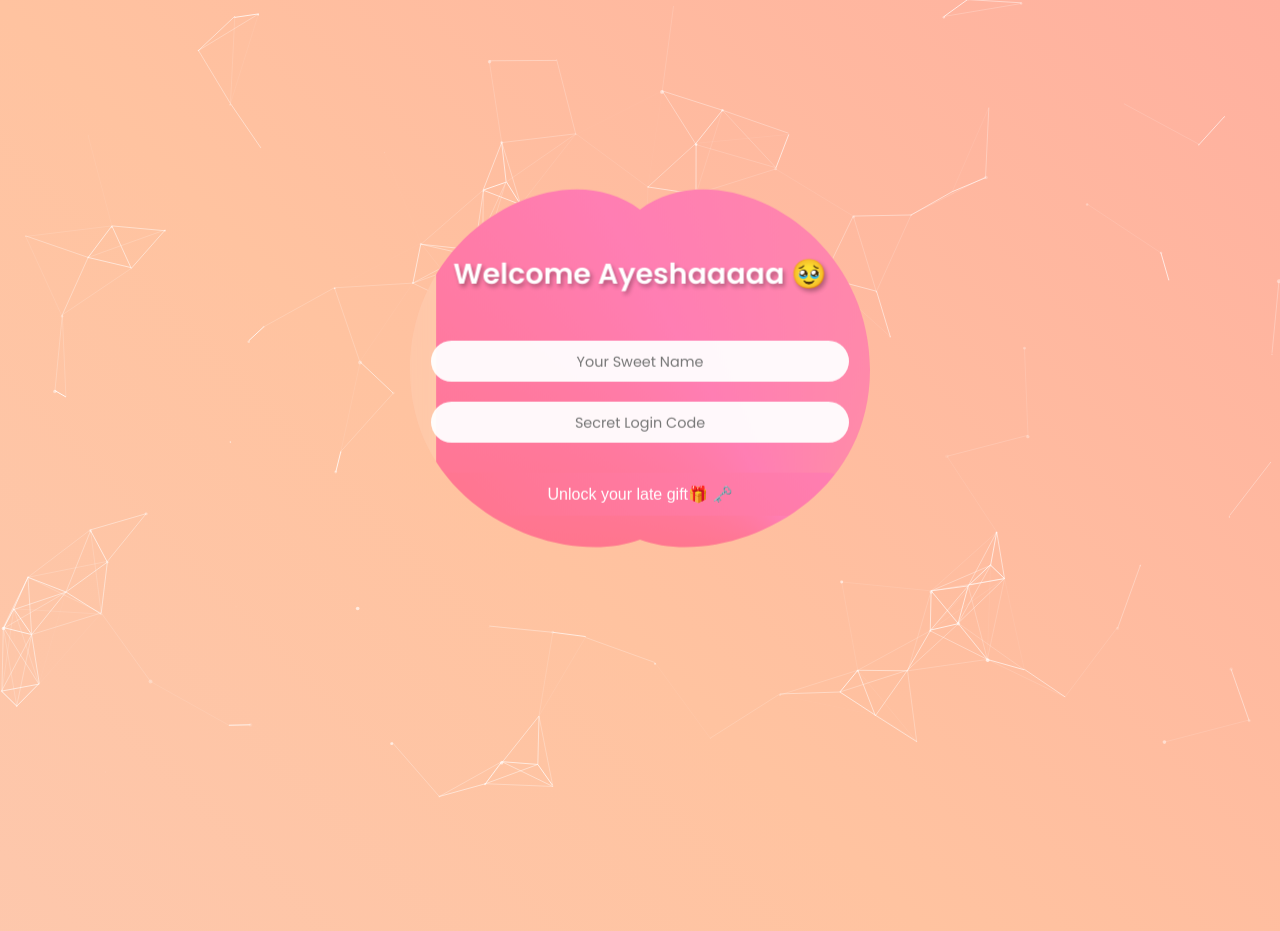
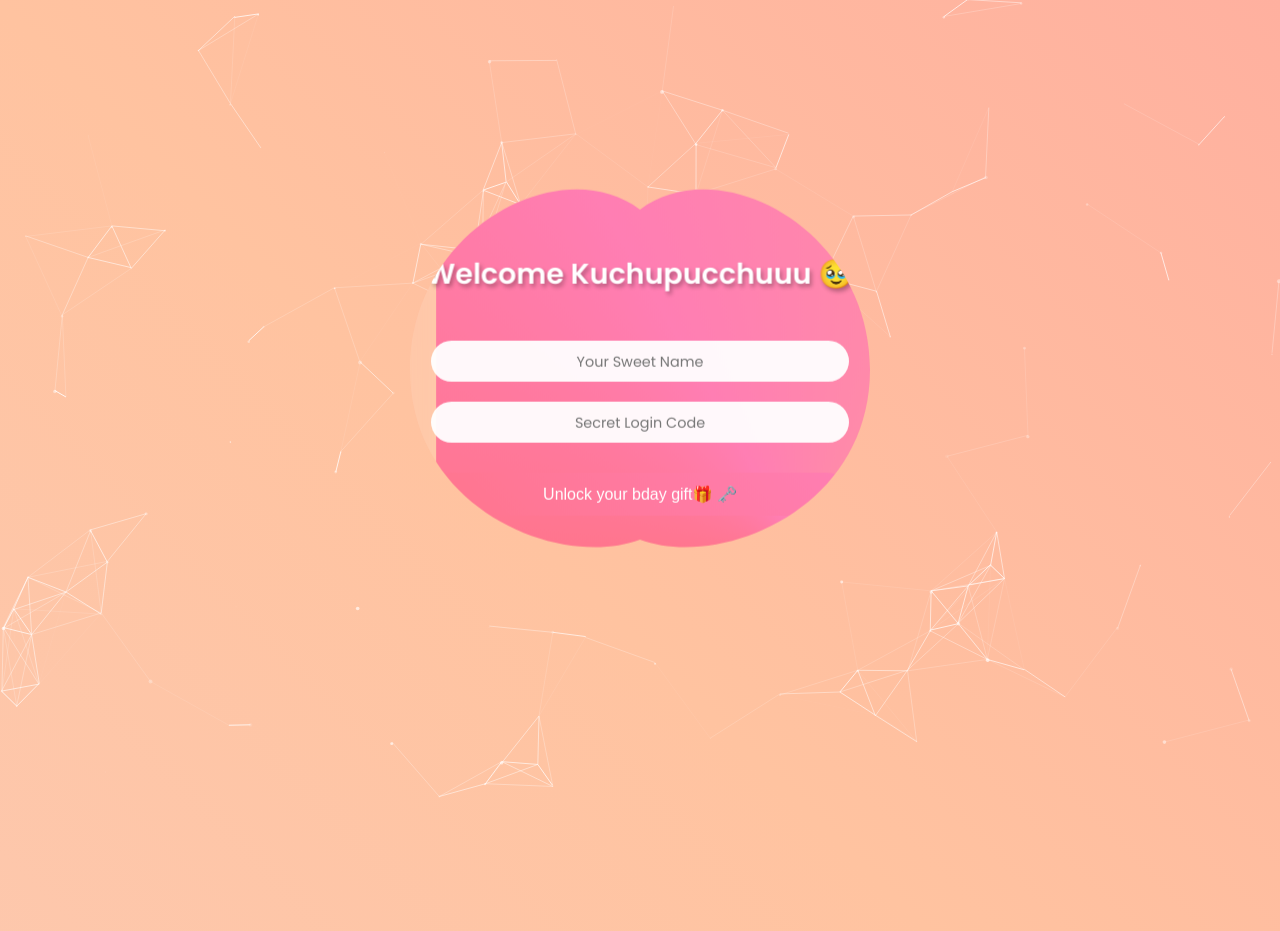
Before and after one commit to Realnihali/birthday, a website: page caramellemachiato-main/index.html in a window 1280 px wide. Drawn offline with nearby package versions, Linux system fonts and the light colour scheme.

Commit message:
Update index.html

```diff
--- a/caramellemachiato-main/index.html
+++ b/caramellemachiato-main/index.html
@@ -3,7 +3,7 @@
 <head>
   <meta charset="UTF-8" />
   <meta name="viewport" content="width=device-width, initial-scale=1.0"/>
-  <title>Love Login by Bihal</title>
+  <title>Love Login by Affu</title>
   <link href="https://fonts.googleapis.com/css2?family=Poppins:wght@300;400;600&display=swap" rel="stylesheet">
   <script src="https://cdn.jsdelivr.net/npm/particles.js@2.0.0/particles.min.js"></script>
   <style>
@@ -253,7 +253,7 @@
   <div class="heart-container">
     <div class="glass-form">
       <div class="login-box">
-        <h2>Welcome Ayeshaaaaa 🥹</h2>
+        <h2>Welcome Kuchupucchuuu 🥹</h2>
         <form id="loginForm">
           <div class="input-box">
             <input type="text" required />
@@ -264,7 +264,7 @@
             <label>Secret Login Code</label>
           </div>
           <button type="button" class="login-btn" onclick="window.location.href='loading.html'">
-            Unlock your late gift🎁 🗝️
+            Unlock your bday gift🎁 🗝️
           </button>
 
         </form>
```
